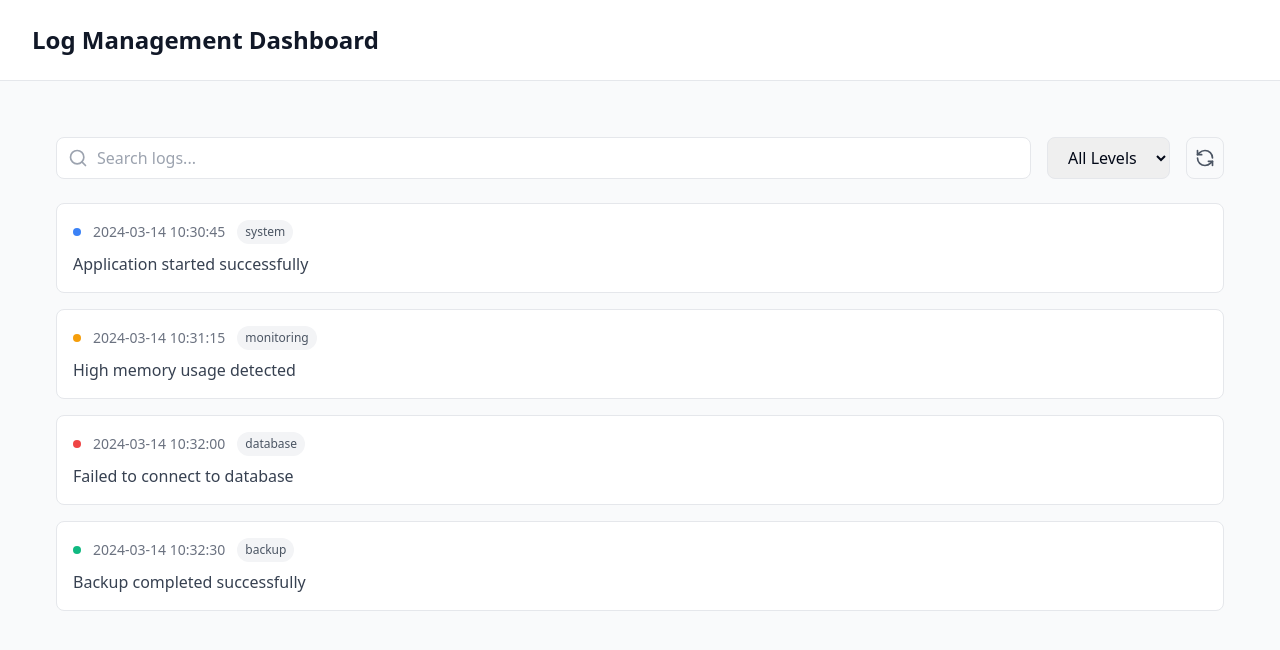
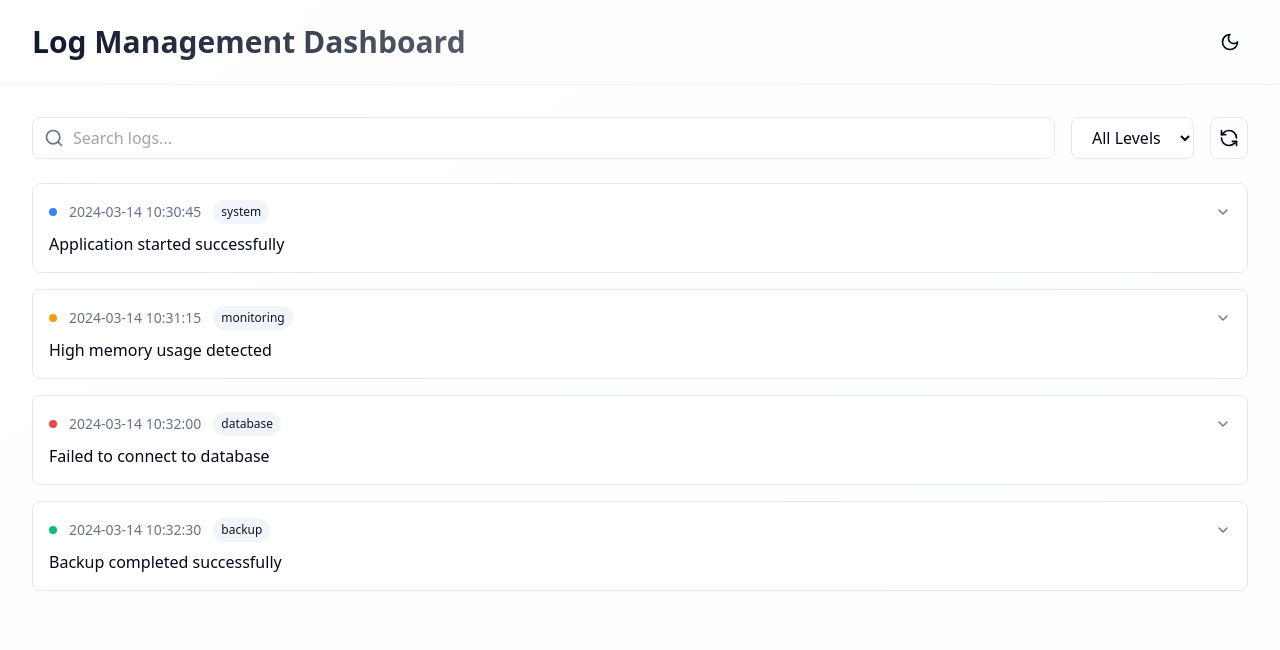
Before and after one commit to MOUBI9A/microservice-logscape, a React (Vite) app: page / in a window 1280 px wide. Shown: the top 650 px of the page. Built offline with nearby package versions, Linux system fonts and the light colour scheme.

Commit message:
Add creative features
This commit introduces creative features to the application.  The specific changes are not detailed here.

```diff
--- a/src/components/LogViewer.tsx
+++ b/src/components/LogViewer.tsx
@@ -1,7 +1,7 @@
 
 import React, { useState } from 'react';
-import { Search, Filter, RefreshCcw } from 'lucide-react';
-import { motion } from 'framer-motion';
+import { Search, Filter, RefreshCcw, ChevronDown, ChevronUp } from 'lucide-react';
+import { motion, AnimatePresence } from 'framer-motion';
 
 interface Log {
   id: string;
@@ -9,6 +9,7 @@ interface Log {
   level: 'info' | 'warning' | 'error' | 'success';
   message: string;
   source: string;
+  details?: string;
 }
 
 const sampleLogs: Log[] = [
@@ -18,6 +19,7 @@ const sampleLogs: Log[] = [
     level: 'info',
     message: 'Application started successfully',
     source: 'system',
+    details: 'Server initialization completed with all services running properly',
   },
   {
     id: '2',
@@ -25,6 +27,7 @@ const sampleLogs: Log[] = [
     level: 'warning',
     message: 'High memory usage detected',
     source: 'monitoring',
+    details: 'Memory usage exceeded 80% threshold. Consider optimizing resource allocation.',
   },
   {
     id: '3',
@@ -32,6 +35,7 @@ const sampleLogs: Log[] = [
     level: 'error',
     message: 'Failed to connect to database',
     source: 'database',
+    details: 'Connection timeout after 30 seconds. Check database availability and network status.',
   },
   {
     id: '4',
@@ -39,18 +43,30 @@ const sampleLogs: Log[] = [
     level: 'success',
     message: 'Backup completed successfully',
     source: 'backup',
+    details: 'Daily backup completed. Total size: 2.5GB. Compression ratio: 60%',
   },
 ];
 
 export const LogViewer: React.FC = () => {
   const [searchTerm, setSearchTerm] = useState('');
   const [filter, setFilter] = useState<string>('all');
+  const [expandedLogs, setExpandedLogs] = useState<Set<string>>(new Set());
 
   const filteredLogs = sampleLogs.filter(log => {
     if (filter !== 'all' && log.level !== filter) return false;
     return log.message.toLowerCase().includes(searchTerm.toLowerCase()) ||
            log.source.toLowerCase().includes(searchTerm.toLowerCase());
   });
+
+  const toggleLogExpansion = (logId: string) => {
+    const newExpandedLogs = new Set(expandedLogs);
+    if (expandedLogs.has(logId)) {
+      newExpandedLogs.delete(logId);
+    } else {
+      newExpandedLogs.add(logId);
+    }
+    setExpandedLogs(newExpandedLogs);
+  };
 
   const getLevelColor = (level: string) => {
     switch (level) {
@@ -63,21 +79,21 @@ export const LogViewer: React.FC = () => {
   };
 
   return (
-    <div className="w-full max-w-7xl mx-auto p-6 space-y-6 animate-fadeIn">
+    <div className="w-full max-w-7xl mx-auto space-y-6 animate-fadeIn">
       <div className="flex flex-col md:flex-row gap-4 items-center justify-between">
         <div className="relative flex-1 w-full">
-          <Search className="absolute left-3 top-1/2 transform -translate-y-1/2 text-gray-400" size={20} />
+          <Search className="absolute left-3 top-1/2 transform -translate-y-1/2 text-muted-foreground" size={20} />
           <input
             type="text"
             placeholder="Search logs..."
-            className="w-full pl-10 pr-4 py-2 rounded-lg border border-gray-200 focus:outline-none focus:ring-2 focus:ring-blue-500 transition-all"
+            className="w-full pl-10 pr-4 py-2 rounded-lg bg-background border border-input hover:border-ring focus:border-ring focus:ring-2 focus:ring-ring/20 transition-all outline-none"
             value={searchTerm}
             onChange={(e) => setSearchTerm(e.target.value)}
           />
         </div>
         <div className="flex gap-4 w-full md:w-auto">
           <select
-            className="px-4 py-2 rounded-lg border border-gray-200 focus:outline-none focus:ring-2 focus:ring-blue-500 transition-all"
+            className="px-4 py-2 rounded-lg bg-background border border-input hover:border-ring focus:border-ring focus:ring-2 focus:ring-ring/20 transition-all outline-none"
             value={filter}
             onChange={(e) => setFilter(e.target.value)}
           >
@@ -87,28 +103,54 @@ export const LogViewer: React.FC = () => {
             <option value="error">Error</option>
             <option value="success">Success</option>
           </select>
-          <button className="p-2 rounded-lg border border-gray-200 hover:bg-gray-50 transition-all">
-            <RefreshCcw size={20} className="text-gray-600" />
+          <button className="p-2 rounded-lg border border-input hover:border-ring hover:bg-secondary transition-all">
+            <RefreshCcw size={20} className="text-foreground" />
           </button>
         </div>
       </div>
 
       <div className="space-y-4">
+        <AnimatePresence>
           {filteredLogs.map((log) => (
             <motion.div
               key={log.id}
               initial={{ opacity: 0, y: 20 }}
               animate={{ opacity: 1, y: 0 }}
-            className="p-4 rounded-lg border border-gray-200 bg-white hover:shadow-md transition-all"
+              exit={{ opacity: 0, y: -20 }}
+              className="rounded-lg border border-border bg-card hover:shadow-lg transition-all duration-300 overflow-hidden"
+            >
+              <div
+                className="p-4 cursor-pointer"
+                onClick={() => toggleLogExpansion(log.id)}
               >
                 <div className="flex items-center gap-3">
                   <div className={`w-2 h-2 rounded-full ${getLevelColor(log.level)}`} />
-              <span className="text-sm text-gray-500">{log.timestamp}</span>
-              <span className="px-2 py-1 text-xs rounded-full bg-gray-100 text-gray-600">{log.source}</span>
+                  <span className="text-sm text-muted-foreground">{log.timestamp}</span>
+                  <span className="px-2 py-1 text-xs rounded-full bg-secondary text-secondary-foreground">{log.source}</span>
+                  {expandedLogs.has(log.id) ?
+                    <ChevronUp className="ml-auto h-4 w-4 text-muted-foreground" /> :
+                    <ChevronDown className="ml-auto h-4 w-4 text-muted-foreground" />
+                  }
                 </div>
-            <p className="mt-2 text-gray-700">{log.message}</p>
+                <p className="mt-2 text-foreground">{log.message}</p>
+              </div>
+              <AnimatePresence>
+                {expandedLogs.has(log.id) && log.details && (
+                  <motion.div
+                    initial={{ height: 0 }}
+                    animate={{ height: "auto" }}
+                    exit={{ height: 0 }}
+                    className="overflow-hidden"
+                  >
+                    <div className="px-4 pb-4 pt-2 border-t border-border/50 bg-secondary/50">
+                      <p className="text-sm text-muted-foreground">{log.details}</p>
+                    </div>
+                  </motion.div>
+                )}
+              </AnimatePresence>
             </motion.div>
           ))}
+        </AnimatePresence>
       </div>
     </div>
   );
--- a/src/pages/Index.tsx
+++ b/src/pages/Index.tsx
@@ -1,13 +1,26 @@
 
 import React from 'react';
 import LogViewer from '../components/LogViewer';
+import { Moon, Sun } from 'lucide-react';
+import { useTheme } from 'next-themes';
 
 const Index = () => {
+  const { theme, setTheme } = useTheme();
+
   return (
-    <div className="min-h-screen bg-gray-50">
-      <header className="bg-white border-b border-gray-200">
-        <div className="max-w-7xl mx-auto px-4 sm:px-6 lg:px-8 py-6">
-          <h1 className="text-2xl font-semibold text-gray-900">Log Management Dashboard</h1>
+    <div className="min-h-screen bg-gradient-to-br from-background to-secondary/20 transition-colors duration-300">
+      <header className="backdrop-blur-sm border-b border-border/50 sticky top-0 z-10">
+        <div className="max-w-7xl mx-auto px-4 sm:px-6 lg:px-8 py-6 flex justify-between items-center">
+          <h1 className="text-3xl font-bold text-foreground bg-gradient-to-r from-primary to-primary/70 bg-clip-text text-transparent">
+            Log Management Dashboard
+          </h1>
+          <button
+            onClick={() => setTheme(theme === 'dark' ? 'light' : 'dark')}
+            className="p-2 rounded-full hover:bg-secondary transition-colors"
+            aria-label="Toggle theme"
+          >
+            {theme === 'dark' ? <Sun className="h-5 w-5" /> : <Moon className="h-5 w-5" />}
+          </button>
         </div>
       </header>
       <main className="max-w-7xl mx-auto px-4 sm:px-6 lg:px-8 py-8">
```
Lines whose indentation alone changed are shown as unchanged.
